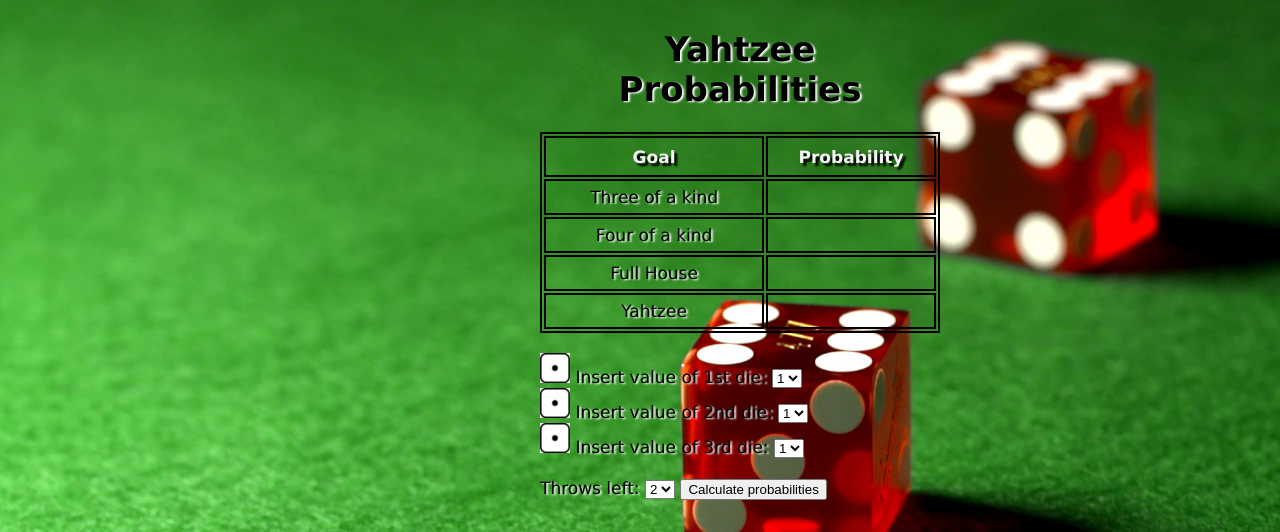
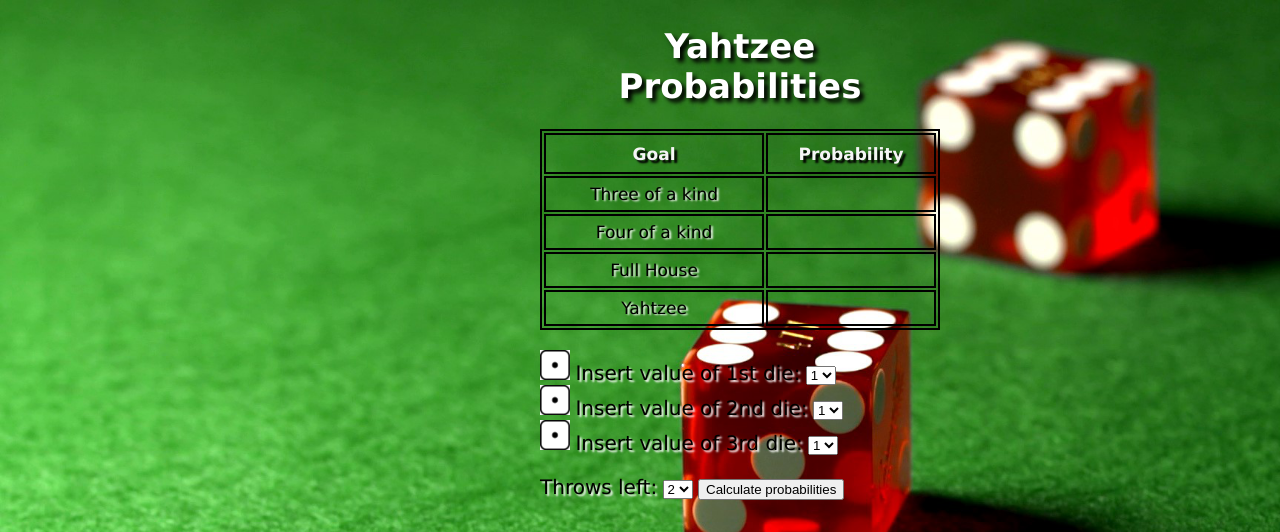
Before and after one commit to Simonolsson98/flask-yahtzee-project, a Flask app: page / in a window 1280 px wide. Shown: the top 532 px of the page. Run offline with Flask 2, Linux system fonts and the light colour scheme.

Commit message:
increased font size a bit

```diff
--- a/static/css/main.css
+++ b/static/css/main.css
@@ -17,12 +17,13 @@ body, html {
     font-weight: 500;
 }
 .content h1{
-    text-shadow: 2px 1px 2px white;
-    color:black
+    text-shadow: 4px 4px 4px black;
+    color:white
 }
 .content label{
-    text-shadow: 2px 1px 2px white;
+    text-shadow: 2px 2px 2px white;
     font-weight: 500;
+    font-size: 20px;
 }
 .go_for {
     margin: 0 auto;
```
